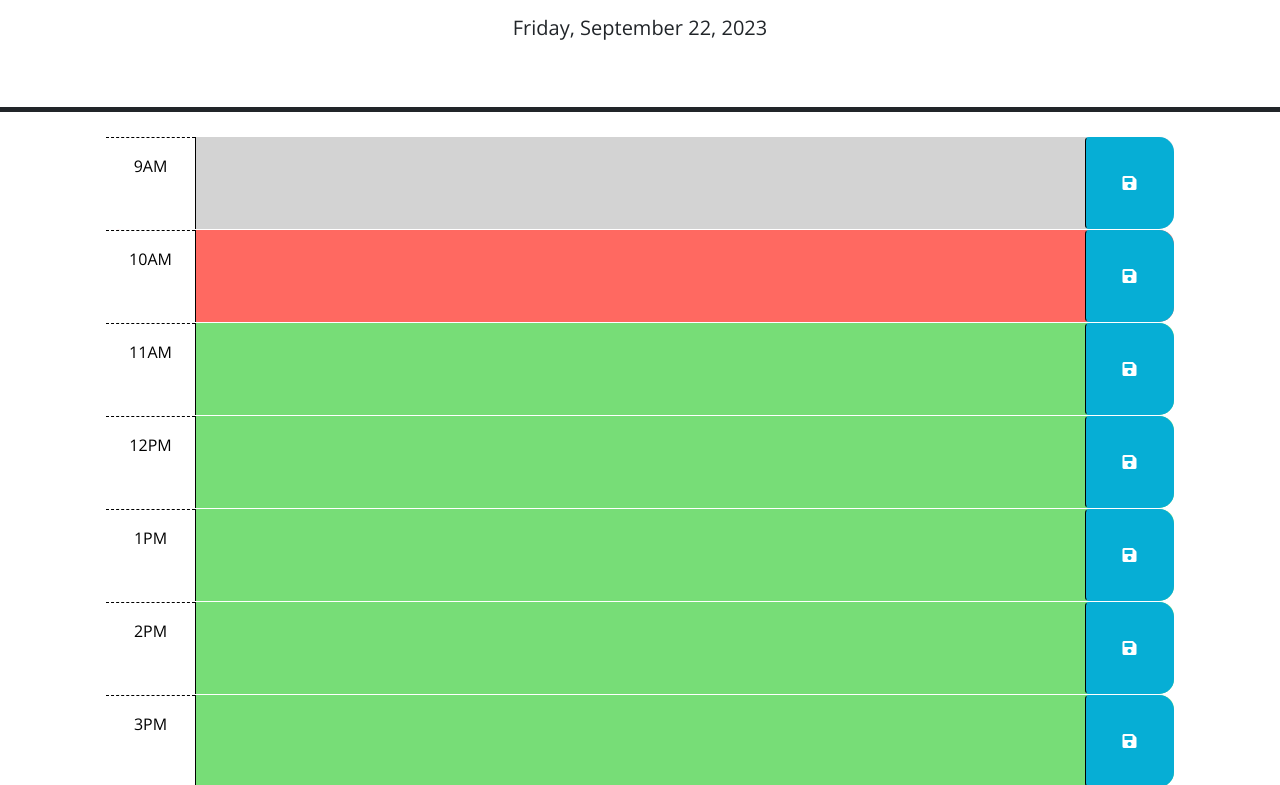
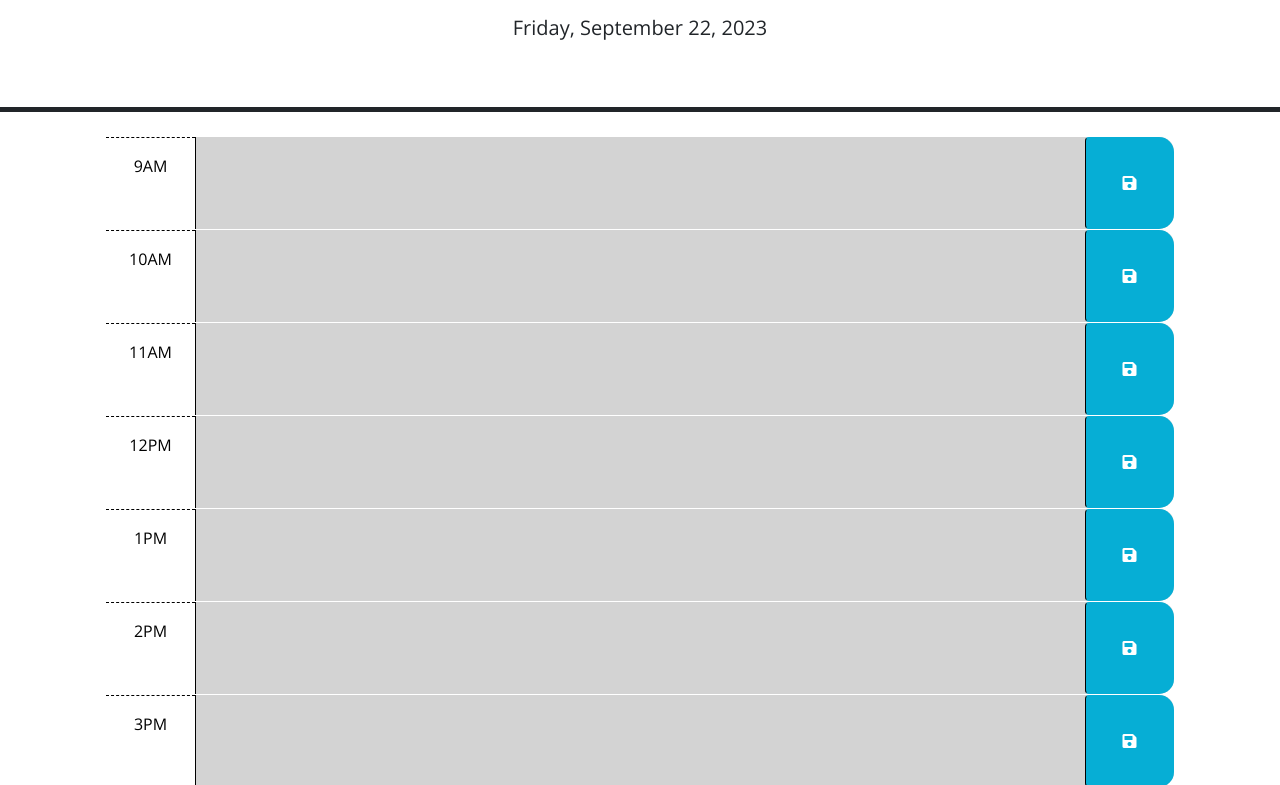
Before and after one commit to whitbreezy/workday-scheduler, a plain HTML site: page index.html in a window 1280 px wide. Shown: the part 166-951 px from the top of the page. Drawn offline with nearby package versions, Linux system fonts and the light colour scheme.

Commit message:
fixed addClass bug

```diff
--- a/assets/script.js
+++ b/assets/script.js
@@ -16,14 +16,7 @@ $(function () {
 
   });
 
-
-
-  //
-  // TODO: Add code to apply the past, present, or future class to each time
-  // block by comparing the id to the current hour. HINTS: How can the id
-  // attribute of each time-block be used to conditionally add or remove the
-  // past, present, and future classes? How can Day.js be used to get the
-  // current hour in 24-hour time?
+  //create variables
   var timeBlock = $('.time-block');
   var hour9 = $('#hour-9');
   var hour10 = $('#hour-10');
@@ -46,17 +39,39 @@ $(function () {
   hour17.attr('data-hour', 17);
 
   console.log(dayjs().hour());
-  console.log(timeBlock.attr('data-hour'))
-//for loop through all hours with if statement inside
-  if (timeBlock.attr('data-hour') < dayjs().hour()){
+  console.log(timeBlock.attr('data-hour'));
 
-    timeBlock.addClass('past');
+//put hours into array and loop through array
+var timeBlocks = [
+  hour9,
+  hour10,
+  hour11,
+  hour12,
+  hour13,
+  hour14,
+  hour15,
+  hour16,
+  hour17
+]
+//loop through timeblocks and cheeck if their data-hour attribute is >, <, or === to
+//the current hour of the day
+for(var i=0; i < timeBlocks.length; i++){
+
+  var dataHour = timeBlocks[i].attr('data-hour');
+
+  if (timeBlocks[i].attr('data-hour') == dayjs().hour()){
+    timeBlocks[i].addClass('present');
+
+  }else if(timeBlocks[i].attr('data-hour') < dayjs().hour()){
+    timeBlocks[i].addClass('past');
+
+  }else if (timeBlocks[i].attr('data-hour') > dayjs().hour()){
+    timeBlocks[i].addClass('future');
+
   }
-
-  //
-  // TODO: Add code to get any user input that was saved in localStorage and set
-  // the values of the corresponding textarea elements. HINT: How can the id
-  // attribute of each time-block be used to do this?
+}
+//if there are keys in local storage that match the time block's id, the text area will be set
+//to the stored key's value
 
   $('#hour-9 .description').val(localStorage.getItem('hour-9'));
   $('#hour-10 .description').val(localStorage.getItem('hour-10'));
@@ -67,8 +82,8 @@ $(function () {
   $('#hour-15 .description').val(localStorage.getItem('hour-15'));
   $('#hour-16 .description').val(localStorage.getItem('hour-16'));
   $('#hour-17 .description').val(localStorage.getItem('hour-17'));
-  //
-  // TODO: Add code to display the current date in the header of the page.
+
+  // current date displayed at the top
   var today = dayjs();
   $('#currentDay').text(today.format('dddd, MMMM D, YYYY'));
 });
--- a/index.html
+++ b/index.html
@@ -29,18 +29,8 @@
       <p id="currentDay" class="lead"></p>
     </header>
     <div class="container-lg px-5">
-      <!-- Use class for "past", "present", and "future" to apply styles to the
-        time-block divs accordingly. The javascript will need to do this by
-        adding/removing these classes on each div by comparing the hour in the
-        id to the current hour. The html provided below is meant to be an example
-        demonstrating how the css provided can be leveraged to create the
-        desired layout and colors. The html below should be removed or updated
-        in the finished product. Remember to delete this comment once the
-        code is implemented.
-        -->
 
-      <!-- Example of a past time block. The "past" class adds a gray background color. -->
-      <div id="hour-9" class="row time-block past">
+      <div id="hour-9" class="row time-block ">
         <div class="col-2 col-md-1 hour text-center py-3">9AM</div>
         <textarea class="col-8 col-md-10 description" rows="3"> </textarea>
         <button class="btn saveBtn col-2 col-md-1" aria-label="save">
@@ -48,8 +38,7 @@
         </button>
       </div>
 
-      <!-- Example of a a present time block. The "present" class adds a red background color. -->
-      <div id="hour-10" class="row time-block present">
+      <div id="hour-10" class="row time-block ">
         <div class="col-2 col-md-1 hour text-center py-3">10AM</div>
         <textarea class="col-8 col-md-10 description" rows="3"> </textarea>
         <button class="btn saveBtn col-2 col-md-1" aria-label="save">
@@ -57,50 +46,49 @@
         </button>
       </div>
 
-      <!-- Example of a future time block. The "future" class adds a green background color. -->
-      <div id="hour-11" class="row time-block future">
+      <div id="hour-11" class="row time-block ">
         <div class="col-2 col-md-1 hour text-center py-3">11AM</div>
         <textarea class="col-8 col-md-10 description" rows="3"> </textarea>
         <button class="btn saveBtn col-2 col-md-1" aria-label="save">
           <i class="fas fa-save" aria-hidden="true"></i>
         </button>
       </div>
-      <div id="hour-12" class="row time-block future">
+      <div id="hour-12" class="row time-block">
         <div class="col-2 col-md-1 hour text-center py-3">12PM</div>
         <textarea class="col-8 col-md-10 description" rows="3"> </textarea>
         <button class="btn saveBtn col-2 col-md-1" aria-label="save">
           <i class="fas fa-save" aria-hidden="true"></i>
         </button>
       </div>
-      <div id="hour-13" class="row time-block future">
+      <div id="hour-13" class="row time-block">
         <div class="col-2 col-md-1 hour text-center py-3">1PM</div>
         <textarea class="col-8 col-md-10 description" rows="3"> </textarea>
         <button class="btn saveBtn col-2 col-md-1" aria-label="save">
           <i class="fas fa-save" aria-hidden="true"></i>
         </button>
       </div>
-      <div id="hour-14" class="row time-block future">
+      <div id="hour-14" class="row time-block">
         <div class="col-2 col-md-1 hour text-center py-3">2PM</div>
         <textarea class="col-8 col-md-10 description" rows="3"> </textarea>
         <button class="btn saveBtn col-2 col-md-1" aria-label="save">
           <i class="fas fa-save" aria-hidden="true"></i>
         </button>
       </div>
-      <div id="hour-15" class="row time-block future">
+      <div id="hour-15" class="row time-block">
         <div class="col-2 col-md-1 hour text-center py-3">3PM</div>
         <textarea class="col-8 col-md-10 description" rows="3"> </textarea>
         <button class="btn saveBtn col-2 col-md-1" aria-label="save">
           <i class="fas fa-save" aria-hidden="true"></i>
         </button>
       </div>
-      <div id="hour-16" class="row time-block future">
+      <div id="hour-16" class="row time-block">
         <div class="col-2 col-md-1 hour text-center py-3">4PM</div>
         <textarea class="col-8 col-md-10 description" rows="3"> </textarea>
         <button class="btn saveBtn col-2 col-md-1" aria-label="save">
           <i class="fas fa-save" aria-hidden="true"></i>
         </button>
       </div>
-      <div id="hour-17" class="row time-block future">
+      <div id="hour-17" class="row time-block">
         <div class="col-2 col-md-1 hour text-center py-3">5PM</div>
         <textarea class="col-8 col-md-10 description" rows="3"> </textarea>
         <button class="btn saveBtn col-2 col-md-1" aria-label="save">
```
